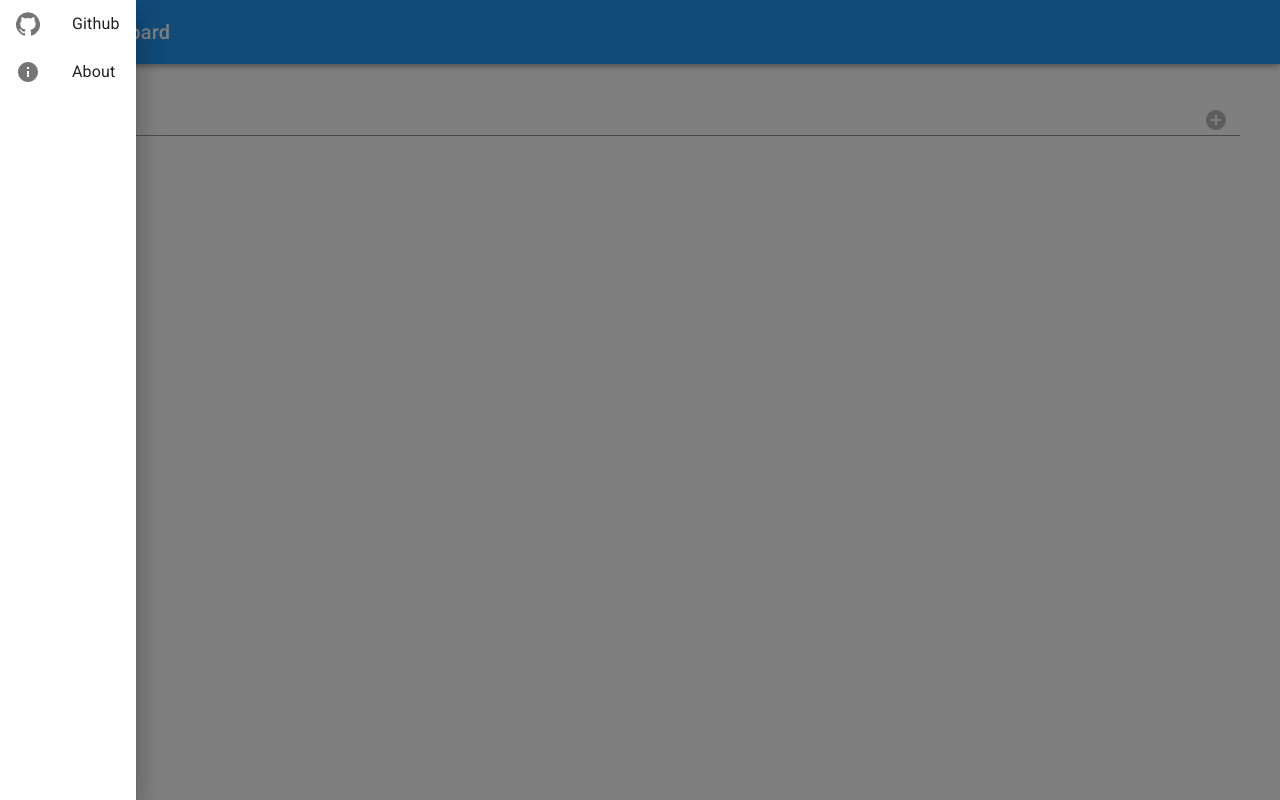
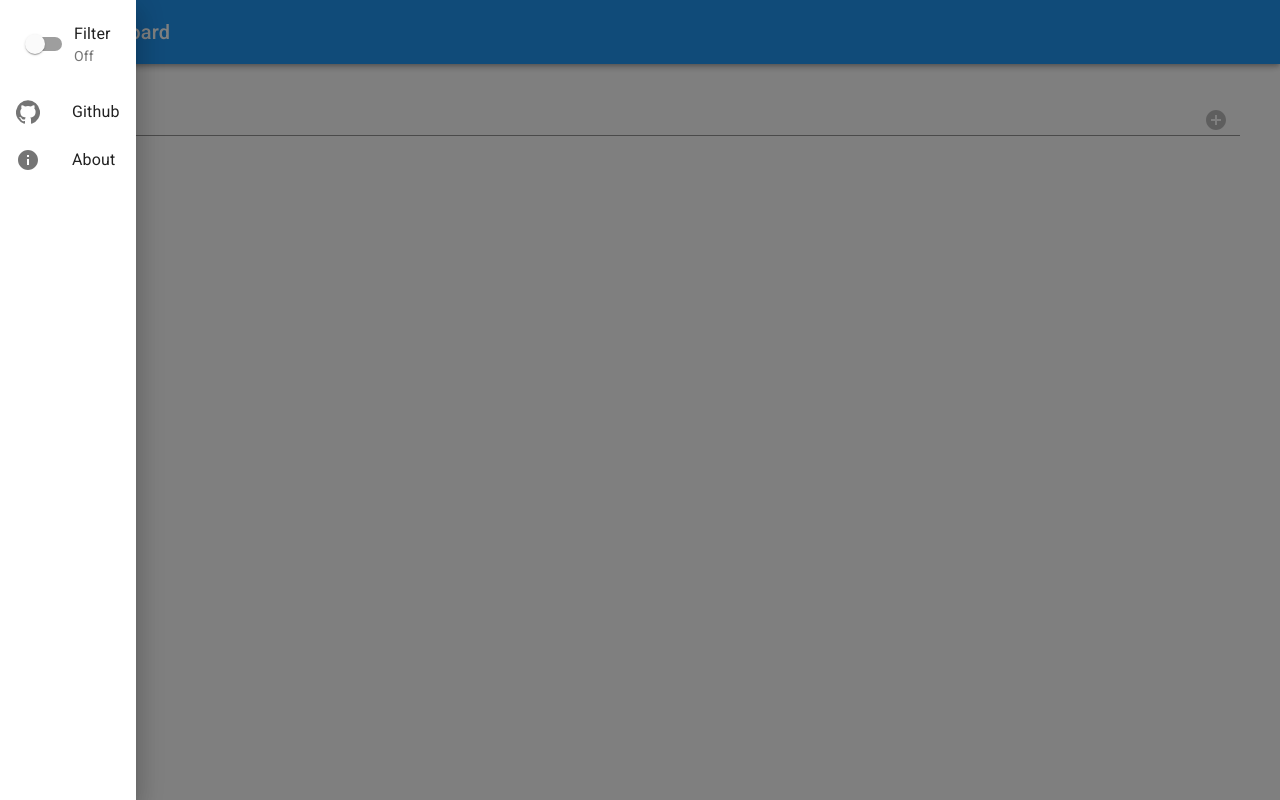
Before and after one commit to mastro-elfo/todo-react, a React (Create React App) app: page /todo-react/dashboard in a window 1280 px wide. Both pictures are taken after a click on the button 48 px from the left and 32 px from the top of the page. Built offline with nearby package versions, Linux system fonts and the light colour scheme.

Commit message:
Add filter switch

```diff
--- a/src/components/dashboard/Drawer.jsx
+++ b/src/components/dashboard/Drawer.jsx
@@ -1,4 +1,4 @@
-import React from "react";
+import React, { useEffect, useState } from "react";
 
 import { useHistory } from "react-router-dom";
 
@@ -7,14 +7,18 @@ import {
   List,
   ListItem,
   ListItemIcon,
+  // ListItemSecondaryAction,
   ListItemText,
   ListSubheader,
-  SwipeableDrawer
+  SwipeableDrawer,
+  Switch
 } from "@material-ui/core";
 
 // see: https://material-ui.com/components/material-icons/
 import GitHubIcon from "@material-ui/icons/GitHub";
 import InfoIcon from "@material-ui/icons/Info";
+
+import { get as getOption, set as setOption } from "./options";
 
 const LISTS = [
   // {
@@ -40,8 +44,22 @@ const LISTS = [
 const LARGER = false;
 
 export default function DashboardDrawer({ open, onClose, onOpen }) {
+  const [filter, setFilter] = useState(getOption("filter", v => v === "true"));
+
+  useEffect(() => {
+    setOption("filter", filter);
+  }, [filter]);
+
   return (
     <SwipeableDrawer open={open} onClose={onClose} onOpen={onOpen}>
+      <List>
+        <ListItem button onClick={() => setFilter(!filter)}>
+          <ListItemIcon>
+            <Switch checked={filter} />
+          </ListItemIcon>
+          <ListItemText primary="Filter" secondary={filter ? "On" : "Off"} />
+        </ListItem>
+      </List>
       {LISTS.map(({ header, items }, listIndex) => (
         <List
           key={listIndex}
```
